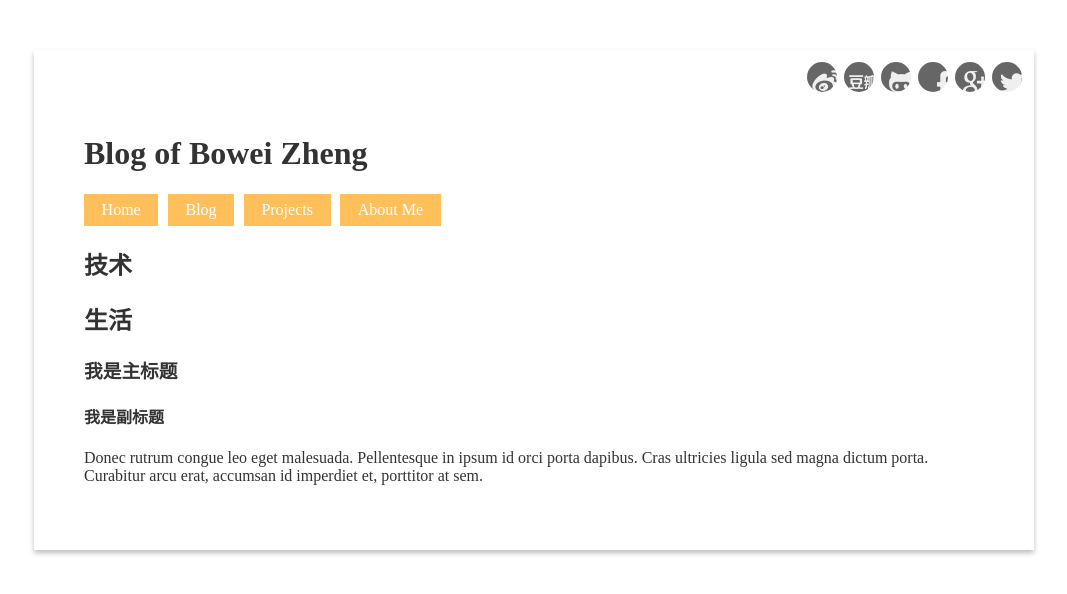
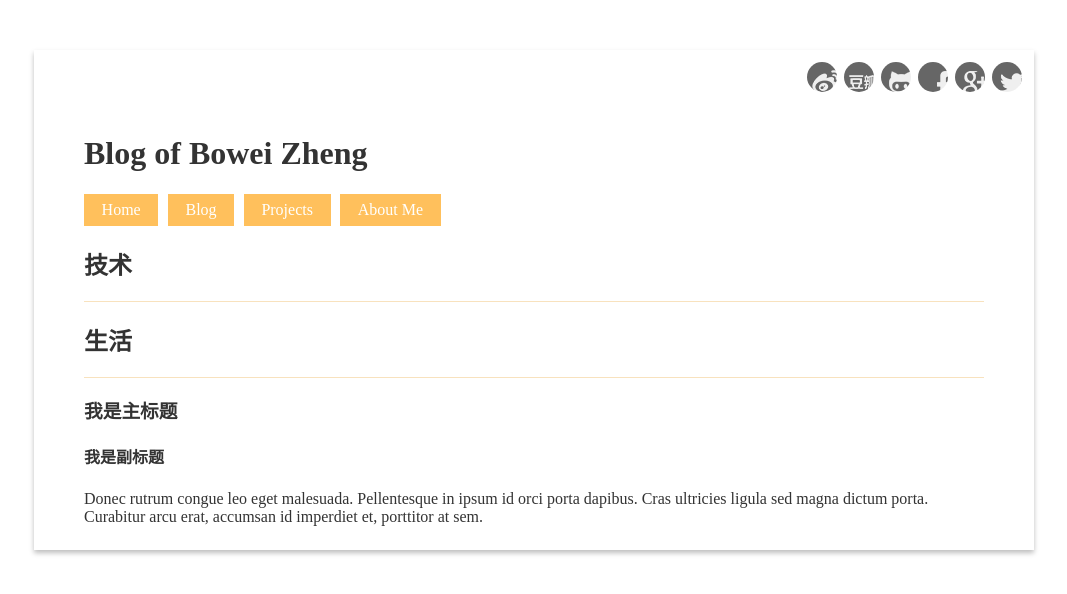
Before and after one commit to wynn719/blog, a Jekyll site: the page built from index.html, in a window 1280 px wide. Shown: the top 594 px of the page, without its empty margins (106-1173 px from the left). Built offline with Jekyll 4.4.1, drawn with Linux system fonts in a browser that asks for light colours.

Commit message:
update layout home

```diff
--- a/_layouts/home.html
+++ b/_layouts/home.html
@@ -65,7 +65,6 @@
 
       <h2>生活</h2>
       <div class="recent-life_posts">
-        <ul>
         {% for post in site.posts %}
           <article>
             <hgroup>
@@ -78,7 +77,6 @@
             </footer>
           </article>
         {% endfor %}
-        </ul>
       </div>
     </div>
 
--- a/css/default.css
+++ b/css/default.css
@@ -118,5 +118,8 @@ header nav li a:hover{
 
 /* content->recent-life_post */
 .recent-life_post{
-	margin-top: 1px solid rgb(248,226,190);
 }
+
+article{
+	border-top: 1px solid rgb(248,226,190);
+}
```
Lines whose indentation alone changed are shown as unchanged.
